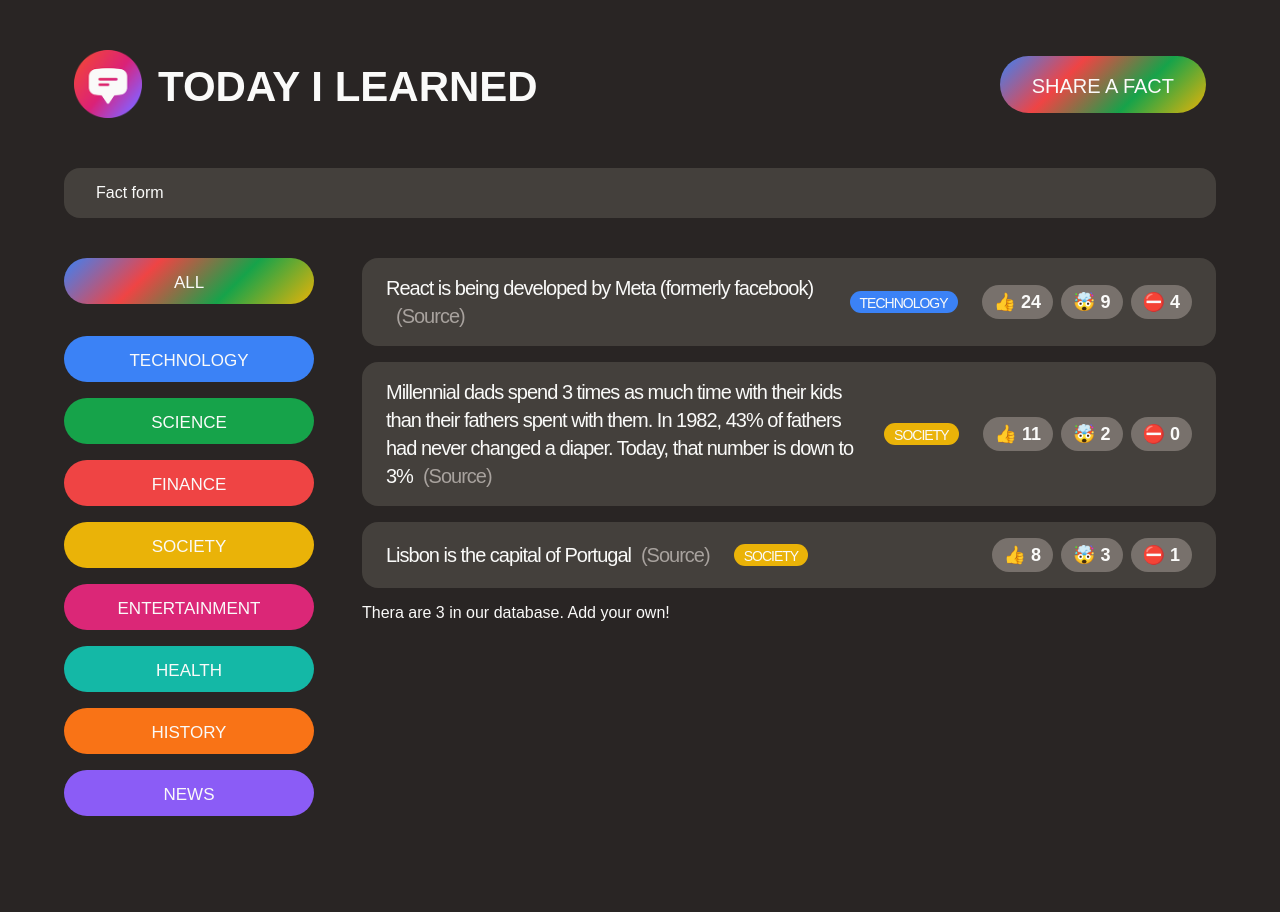
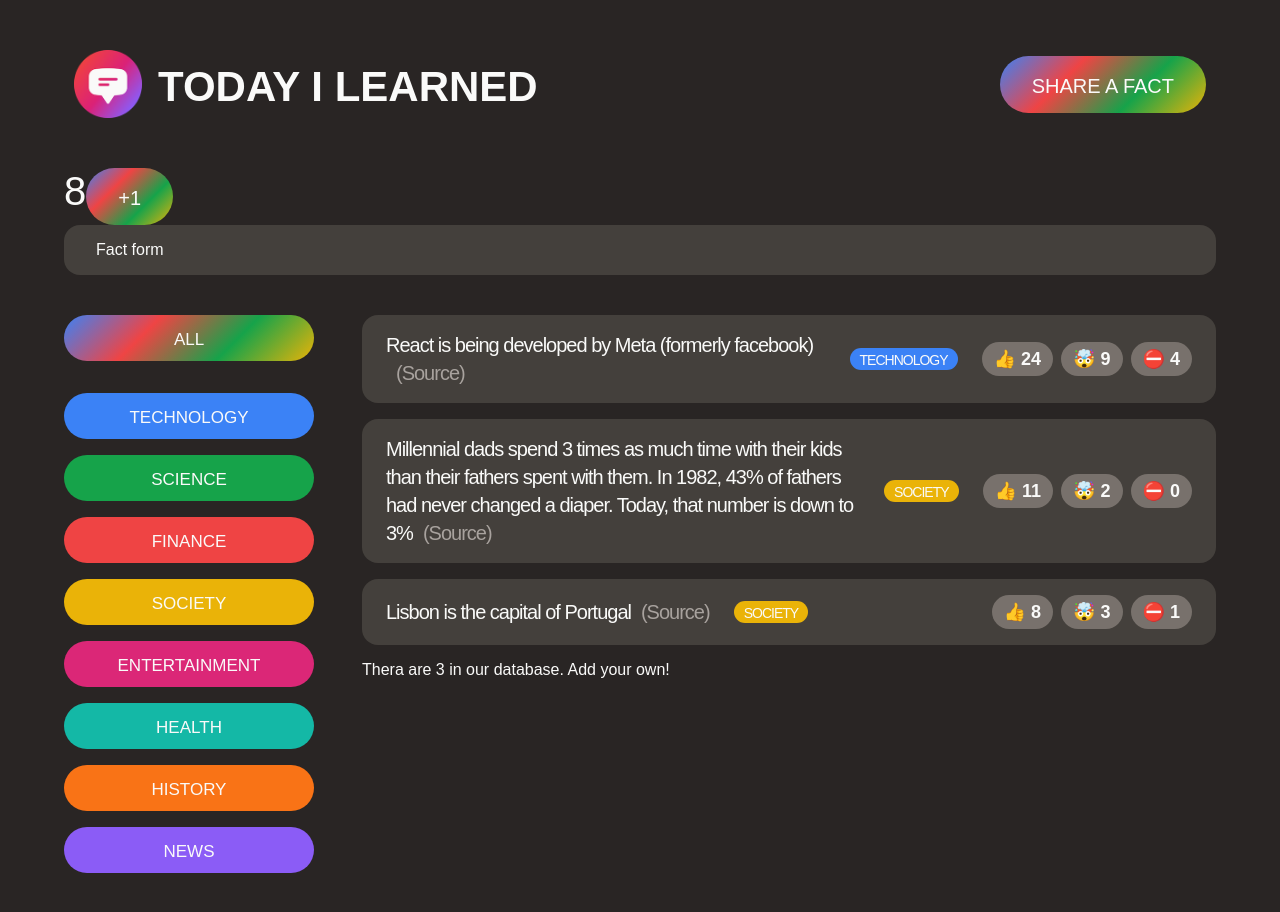
Before and after one commit to petedevel/Jonas-CrashWeb-React1, a React (Create React App) app: page / in a window 1280 px wide. Shown: the top 912 px of the page. Before the commit the page ends 872 px from the top, so only its background shows below. Built offline with nearby package versions, Linux system fonts and the light colour scheme; a web font is replaced by a local one.

Commit message:
S6-56-middle, Problem in console, after a import useState and const x = useState(0); console.log(x)

```diff
--- a/src/App.js
+++ b/src/App.js
@@ -1,3 +1,4 @@
+import {useState} from "react";
 import "./style.css";
 
 const CATEGORIES = [
@@ -45,6 +46,20 @@ const CATEGORIES = [
     },
   ];
 
+function Counter(){
+    //V čistém JS bychom na aktivaci tlačítka:
+    //btn.addEventListener('click', function()...)
+    //V React přidáme událost onClick=....
+
+    const x = useState(0);
+    console.log(x);
+
+    return <div>
+        <span style={{fontSize: '40px'}}>8</span>
+        <button className="btn btn-large" onClick={()=> console.log("Click")}>+1</button>
+    </div>
+}
+
 function App(){
     const appTitle = "Today I Learned"
 
@@ -59,7 +74,10 @@ function App(){
 
                 <button className="btn btn-large btn-open">Share a fact</button>
             </header>
+
+            <Counter />
             <NewFactForm />
+
             <main className="main">
                 <CategoryFilter />
                 <FactList />
```
